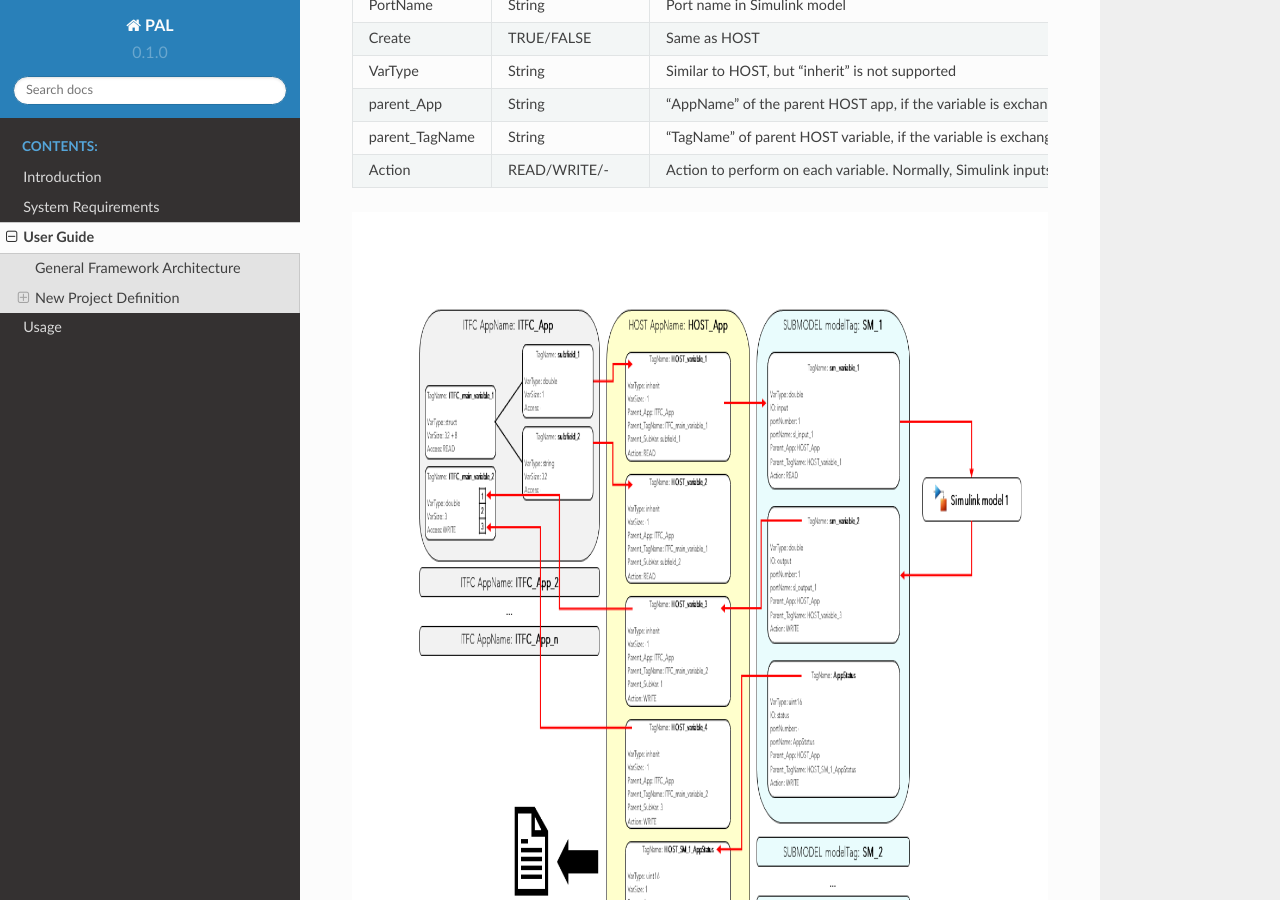
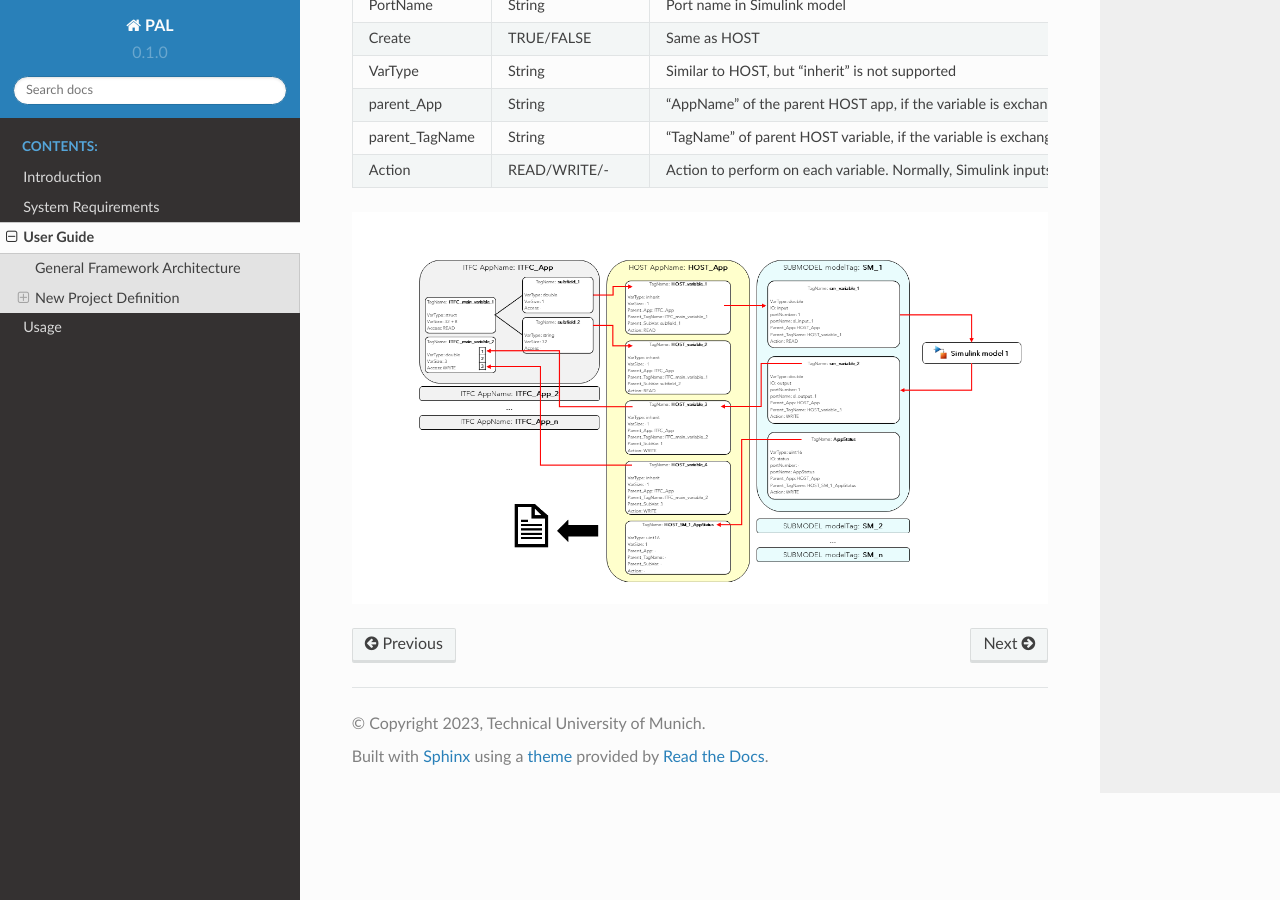
Before and after one commit to TUMLWE/PAL, a Sphinx documentation site: the page built from docs/source/user_guide.rst, in a window 1280 px wide and 900 px high, scrolled down 5973 px. Built offline with Sphinx 7.4.7 and the Read the Docs theme 2.0.0, drawn with Linux system fonts in a browser that asks for light colours.

Commit message:
docs update

```diff
--- a/docs/source/user_guide.rst
+++ b/docs/source/user_guide.rst
@@ -128,4 +128,3 @@ SUBMODEL
 
 .. image:: org_chart.png
    :width: 1482px
-   :height: 799px
```
